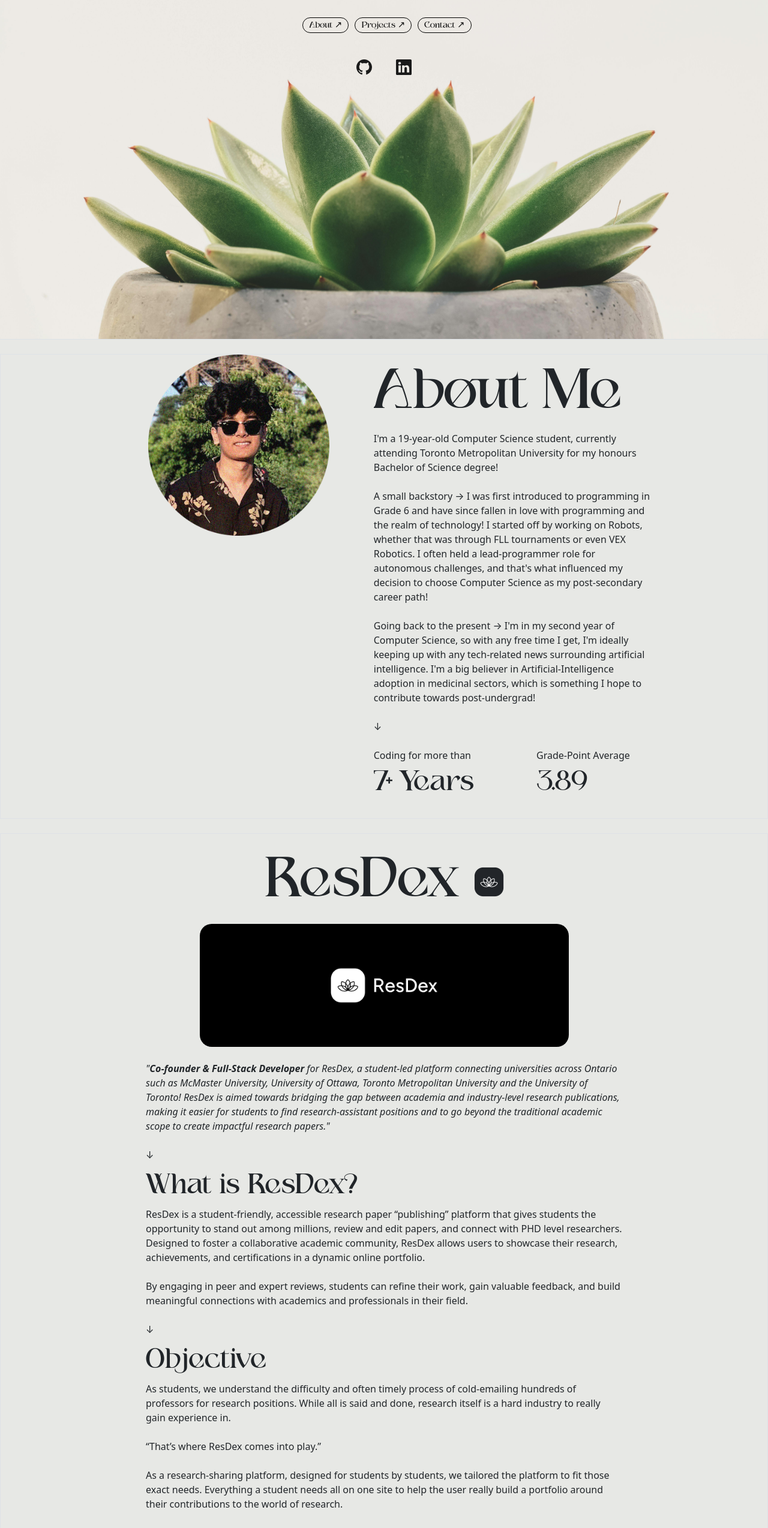
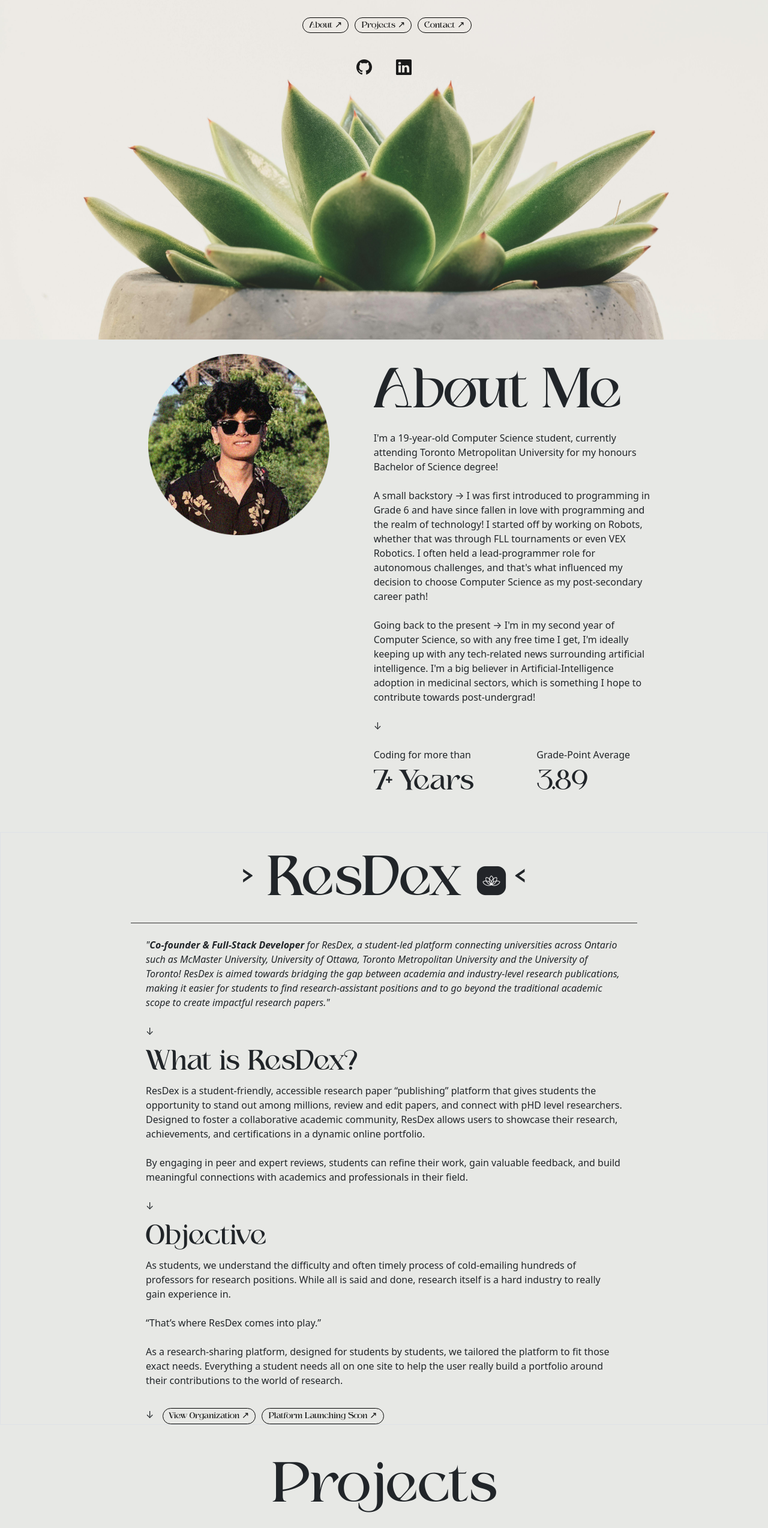
Before and after one commit to devp19/portfolio-react-app, a React (Create React App) app in the folder portfolio-website/: page / in a window 1280 px wide. Shown: the part 234-2781 px from the top of the page at 60% size. Built offline with nearby package versions, Linux system fonts and the light colour scheme.

Commit message:
framework update

```diff
--- a/portfolio-website/src/components/pages/Contact.js
+++ b/portfolio-website/src/components/pages/Contact.js
@@ -24,9 +24,9 @@
     return (
         <section ref={ref}>
             <div id="contact-section" className="regular-bg pt-4">
-                <div className="border separator">
+                <div className="separator pt-4">
                     <div className="row justify-content-center">
-                        <div className="col-md-8 justify-content-center border">
+                        <div className="col-md-8 justify-content-center">
                             <div className="title-2 text-center">Contact</div>
                         </div>
                     </div>
@@ -34,33 +34,32 @@
 
                 <div className="row justify-content-center">
                     <div className="col-md-6 pt-4">
-                        <form name="contact" method="post" data-netlify="true" action="/src/Components/Pages/Success.js"
+                        <form name="contact" method="post" style={{borderLeft: "3px solid black"}} data-netlify="true" action="/src/Components/Pages/Success.js"
       onSubmit={handleSubmit}>
                             <input type="hidden" name="form-name" value="contact"/>
 
                             <div className="mb-3">
-                                <label htmlFor="name" className="form-label supporting">Name</label>
+                                <label htmlFor="name" className="form-label supporting-2">Name</label>
                                 <input type="text" name="name" className="form-control" required />
                             </div>
 
                             <div className="mb-3">
-                                <label htmlFor="email" className="form-label supporting">Email address</label>
+                                <label htmlFor="email" className="form-label supporting-2">Email address</label>
                                 <input type="email" name="email" className="form-control" id="exampleInputEmail1" aria-describedby="emailHelp" required />
                                 <div id="emailHelp" className="form-text">I'll never share your email with anyone else.</div>
                             </div>
 
                             <div className="mb-3">
-                                <label htmlFor="message" className="form-label supporting">Message</label>
+                                <label htmlFor="message" className="form-label supporting-2">Message</label>
                                 <textarea name="message" className="form-control" id="form4Example3" rows="4" required></textarea>
                             </div>
 
-                            <button type="submit" className="custom-btn">Submit</button>
+                            <button type="submit" className="custom-btn mb-3">Submit</button>
                         </form>
                     </div>
                 </div>
-                <div className="separator pt-4"></div>
-                <div className="separator pt-4"></div>
-                <div className="separator pt-4"></div>
+                <div className="separator pt-4 bottom-border"></div>
+
 
                 <div className="para text-center">
                     <div className="pt-4">© 2024 Copyright: Dev Patel</div>
--- a/portfolio-website/src/components/pages/Home.js
+++ b/portfolio-website/src/components/pages/Home.js
@@ -35,7 +35,7 @@
         <div>
             <div className="background">
                 <div className='row'>
-                    <div className="col-md border full center-container">
+                    <div className="col-md full center-container">
                         <div className="centered-text">
                             <h5 className="supporting">Hello! I'm</h5>
                             <h2 className="title">Dev Patel</h2>
@@ -60,7 +60,7 @@
             </div>
 
             <div id="about-section" ref={aboutSectionRef} className="regular-bg pt-4">
-                <div className="border separator">
+                <div className="separator">
                     <div className="row justify-content-center">
                         <div className="col-md-3 offset-md-1">
                             <img id="portrait-img" className="img-fluid" src={Portrait} alt="Portrait" />
--- a/portfolio-website/src/components/pages/Projects.js
+++ b/portfolio-website/src/components/pages/Projects.js
@@ -4,10 +4,10 @@
     return (
         <section ref={ref}>
             <div id="projects-section" className="regular-bg pt-4">
-                <div className="border separator">
+                <div className="separator">
                     <div className="row justify-content-center">
-                        <div className="col-md-8 justify-content-center border">
-                            <div className="title-2 text-center">Projects</div>
+                        <div className="col-md-8 justify-content-center">
+                            <div className="title-2 text-center bottom-border">Projects</div>
                         </div>
                     </div>
 
--- a/portfolio-website/src/components/pages/ResDex.js
+++ b/portfolio-website/src/components/pages/ResDex.js
@@ -8,8 +8,8 @@
                 <div className="border separator">
                     <div className="row justify-content-center">
                         <div className="col-md-8 justify-content-center">
-                            <div className="title-2 text-center">ResDex <img src={ResDexLogo} alt='resdex logo' height={50}/>
-
+                            <div className="title-2 text-center bottom-border"> &gt; ResDex <img src={ResDexLogo} alt='resdex logo' height={50}/>
+                             <span style={{marginLeft: '20px'}}>&lt;</span>
                             </div>
                         </div>
                     </div>
@@ -17,9 +17,9 @@
                     <div className="row justify-content-center left-sep">
                         {/* Project I */}
                         <div className='row'>
-                            <div className='col-md-6 mx-auto'>
+                            {/* <div className='col-md-6 mx-auto'>
                             <img className='img-fluid' src={ResDexImg} alt='resdex-banner' style={{borderRadius: '20px'}}></img>
-                            </div>
+                            </div> */}
                         </div>
                         <div className="col-md-8 left-sep pt-4">
                         <div className="para-text">
@@ -30,7 +30,7 @@
                             <div className="title-3">What is ResDex?</div>
                             <div className="para-text">
 
-                            ResDex is a student-friendly, accessible research paper “publishing” platform that gives students the opportunity to stand out among millions, review and edit papers, and connect with PHD level researchers. Designed to foster a collaborative academic community, ResDex allows users to showcase their research, achievements, and certifications in a dynamic online portfolio.
+                            ResDex is a student-friendly, accessible research paper “publishing” platform that gives students the opportunity to stand out among millions, review and edit papers, and connect with pHD level researchers. Designed to foster a collaborative academic community, ResDex allows users to showcase their research, achievements, and certifications in a dynamic online portfolio.
                             <br /><br />
 By engaging in peer and expert reviews, students can refine their work, gain valuable feedback, and build meaningful connections with academics and professionals in their field.
                                 <br /><br />
--- a/portfolio-website/src/index.css
+++ b/portfolio-website/src/index.css
@@ -72,6 +72,11 @@
 }
 
 .supporting {
+  font-family: Mis;
+  transition: 0.5s ease-out;
+}
+
+.supporting-2 {
   font-family: Mis;
   transition: 0.5s ease-out;
 }
```
